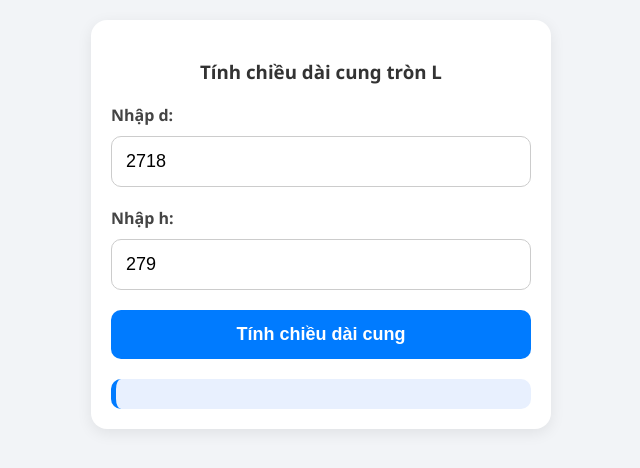
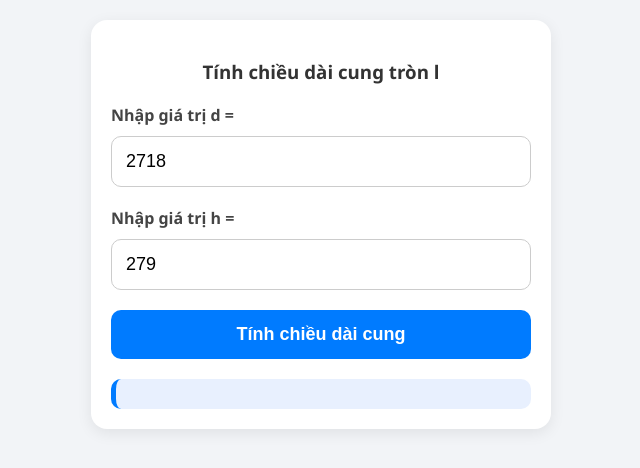
Before and after one commit to datmuilogin/datmuilogin.github.io, a plain HTML site: page tinhchieudaicungtron.html in a window 1280 px wide. Shown: the whole page, without its empty margins (319-959 px from the left). Drawn offline with Linux system fonts and the light colour scheme.

Commit message:
Update tinhchieudaicungtron.html

```diff
--- a/tinhchieudaicungtron.html
+++ b/tinhchieudaicungtron.html
@@ -83,12 +83,12 @@
 <body>
 
 <div class="container">
-<h3>Tính chiều dài cung tròn L</h3>
+<h3>Tính chiều dài cung tròn l</h3>
 
-<label>Nhập d:</label>
+<label>Nhập giá trị d =</label>
 <input type="number" id="d" value="2718">
 
-<label>Nhập h:</label>
+<label>Nhập giá trị h =</label>
 <input type="number" id="h" value="279">
 
 <button onclick="tinhCung()">Tính chiều dài cung</button>
```
